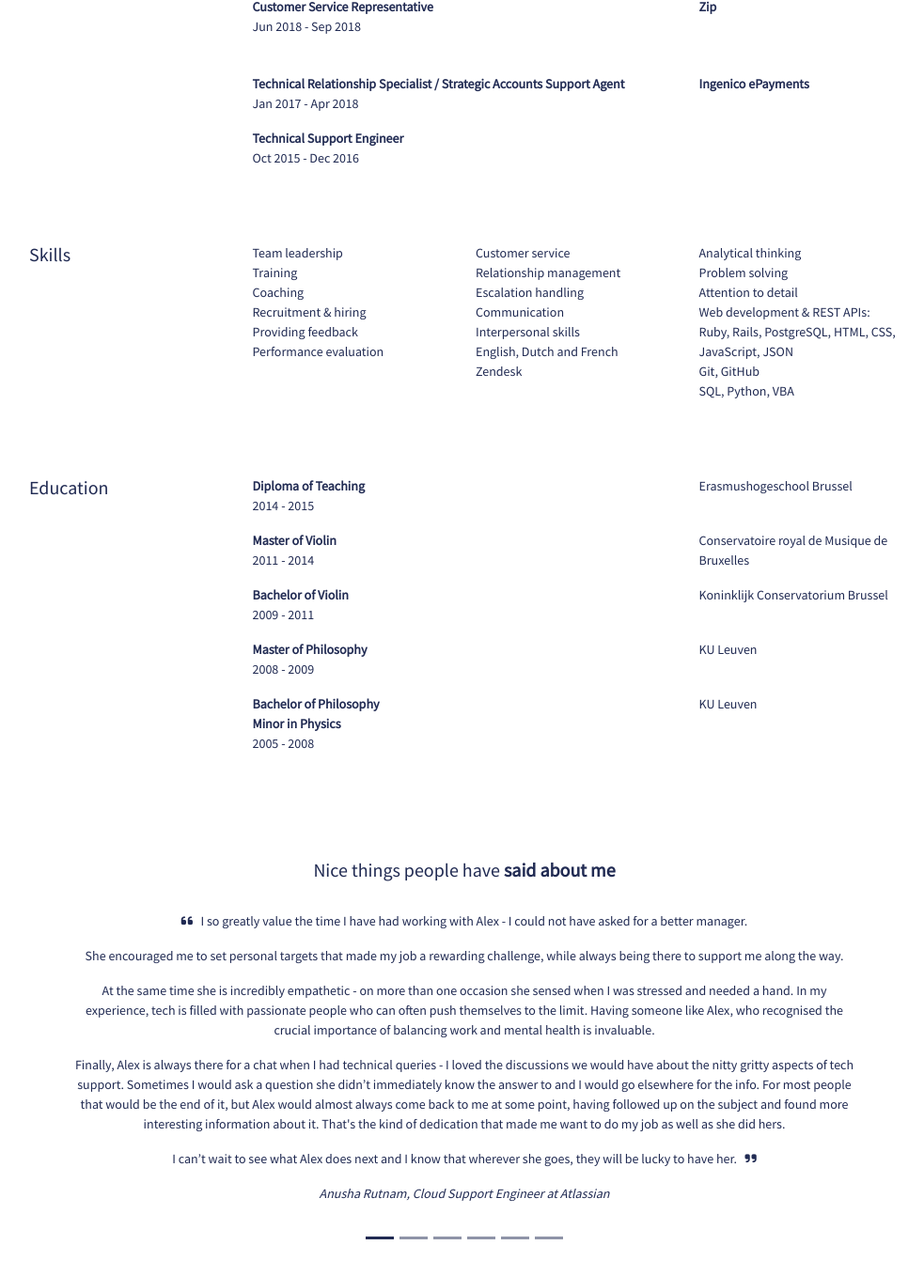
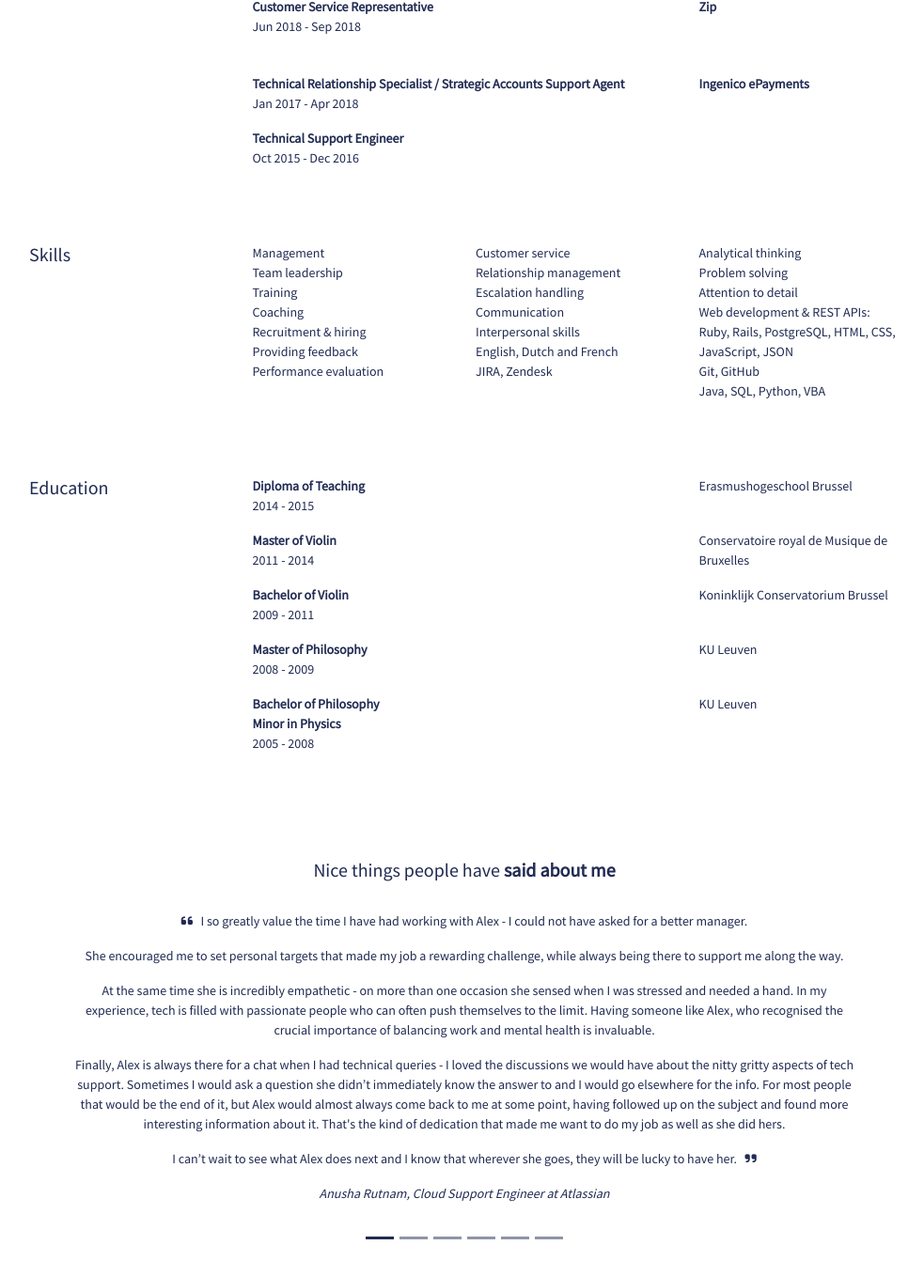
Before and after one commit to alexcorremans/alexcorremans.github.io, a Jekyll site: the page built from resume.html, in a window 1280 px wide and 1400 px high, scrolled down 517 px. Shown: the top 1358 px of the window at 94% size, without its empty margins (146-1129 px from the left). Built offline with Jekyll 4.4.1, drawn with Linux system fonts in a browser that asks for light colours; nearby versions of some CDN libraries.

Commit message:
update 2024

```diff
--- a/_layouts/default.html
+++ b/_layouts/default.html
@@ -88,7 +88,7 @@
     <footer class="mt-auto container-fluid">
       <div class="container-fluid mt-4">
         <p class="pt-2 pb-2 mb-0 text-center p-footer"><a class="a-footer" href="https://github.com/alexcorremans/personal-website" target="_blank" rel="noopener">Created with <i class="fas fa-heart"></i></a>
-          <br>&copy; 2023</p>
+          <br>&copy; 2024</p>
       </div>
     </footer>
     <script src="https://cdn.jsdelivr.net/npm/bootstrap@5.1.3/dist/js/bootstrap.bundle.min.js" integrity="sha384-ka7Sk0Gln4gmtz2MlQnikT1wXgYsOg+OMhuP+IlRH9sENBO0LRn5q+8nbTov4+1p" crossorigin="anonymous"></script>
--- a/bio.html
+++ b/bio.html
@@ -41,7 +41,7 @@
                 <p class="card-text text-center text-sm-start">From October 18 to November 19 2021, Adyen employees in APAC used a web app I built for a wellbeing challenge.
                   You could log activities such as a good night's sleep, a break during the workday, meditation, or exercise.
                 By scoring points with these activities, we traced a route between our offices on the map.</p>
-                <p class="card-text text-center text-sm-start mb-3 mb-sm-0">We reached our goal, and as a result, Adyen donated 18,833 SGD to <a href="https://equalizehealth.org/" target="_blank" rel="noopener">Equalize Health</a>. The charity's board decided to match our donation and doubled our impact.</p>
+                <p class="card-text text-center text-sm-start mb-3 mb-sm-0">We reached our goal, and as a result, Adyen donated 18,833 SGD to <a href="https://www.thelifeyoucansave.org/blog/an-important-update-regarding-equalize-health/" target="_blank" rel="noopener">Equalize Health</a>. The charity's board decided to match our donation and doubled our impact.</p>
               </div>
             </div>
           </div>
--- a/resume.html
+++ b/resume.html
@@ -83,6 +83,7 @@
     <div class="col-sm-3">
       <table class="table table-borderless table-sm custom-table">
         <tbody>
+          <tr><td>Management</td></tr>
           <tr><td>Team leadership</td></tr>
           <tr><td>Training</td></tr>
           <tr><td>Coaching</td></tr>
@@ -101,7 +102,7 @@
           <tr><td>Communication</td></tr>
           <tr><td>Interpersonal skills</td></tr>
           <tr><td>English, Dutch and French</td></tr>
-          <tr><td>Zendesk</td></tr>
+          <tr><td>JIRA, Zendesk</td></tr>
         </tbody>
       </table>
     </div>
@@ -114,7 +115,7 @@
           <tr><td>Web development & REST APIs:
           Ruby, Rails, PostgreSQL, HTML, CSS, JavaScript, JSON</td></tr>
           <tr><td>Git, GitHub</td></tr>
-          <tr><td>SQL, Python, VBA</td></tr>
+          <tr><td>Java, SQL, Python, VBA</td></tr>
         </tbody>
       </table>
     </div>
```
Also changed, not shown: other parts of bio.html (+1 -1 lines).
